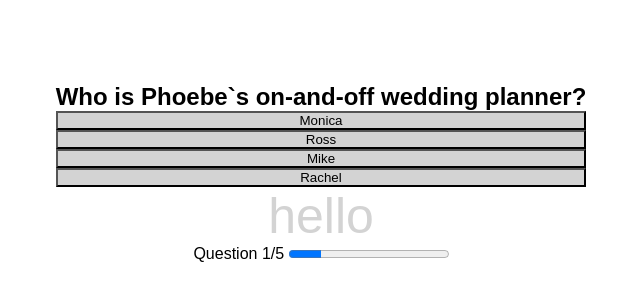
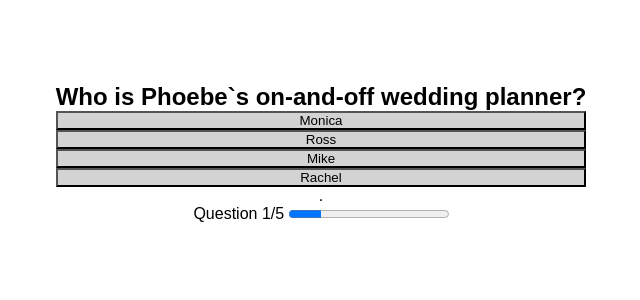
Before and after one commit to Technigo/project-redux-quiz-old, a React (Create React App) app: page /question in a window 1280 px wide. Shown: the part 96-396 px from the top of the page, without its empty margins (319-959 px from the left). Built offline with nearby package versions, Linux system fonts and the light colour scheme.

Commit message:
highlight correct button

```diff
--- a/src/Globalstyles.js
+++ b/src/Globalstyles.js
@@ -29,23 +29,16 @@ export const QuestionWrapper = styled.div`
     flex-direction: column;
     padding: 5%;
 
-    #optionBtn {
-        color: black;
-        background-color: lightgray;
-
-    &:focus {
+    button:focus {
         background-color: darkgrey;
     }
+
+    .correctBtn {
+    background-color: lightgrey;
     }
 
-    #correct {
-        color: lightgrey;
-        font-size: 50px;
-    }
-
-    #wrong {
-        color: lightgrey;
-        font-size: 50px;
+    .wrongBtn {
+    background-color: lightgrey;
     }
 
 `
--- a/src/components/CurrentQuestion.js
+++ b/src/components/CurrentQuestion.js
@@ -9,7 +9,6 @@ import { Summary } from 'components/Summary'
 import { Progressbar } from './ProgressBar'
 
 export const CurrentQuestion = () => {
-  /* const [correct, setCorrect] = useState(false) */
   const dispatch = useDispatch();
   const question = useSelector((store) => store.quiz.questions[store.quiz.currentQuestionIndex])
   const quizState = useSelector((store) => store.quiz.quizOver);
@@ -22,11 +21,9 @@ export const CurrentQuestion = () => {
   const onAnswerSubmit = (questionId, answerIndex) => {
     dispatch(quiz.actions.submitAnswer({ questionId, answerIndex }));
     if (question.correctAnswerIndex === answerIndex) {
-      // setCorrect(true)
       dispatch(quiz.actions.displayCorrectOrWrong({ questionId, answerIndex }))
       setTimeout(() => dispatch(quiz.actions.goToNextQuestion()), 800);
     } else {
-      // setCorrect(false)
       dispatch(quiz.actions.displayCorrectOrWrong({ questionId, answerIndex }))
       setTimeout(() => dispatch(quiz.actions.goToNextQuestion()), 800);
     }
@@ -39,21 +36,24 @@ export const CurrentQuestion = () => {
           <h1>{question.questionText}</h1>
           {question.options.map((option, index) => {
             return (
-              <button id="optionBtn" key={option} type="button" onClick={() => onAnswerSubmit(question.id, index)}>{option}</button>
+              <button
+                className={index === question.correctAnswerIndex ? 'correctBtn' : 'wrongBtn'}
+                key={option}
+                type="button"
+                onClick={() => onAnswerSubmit(question.id, index)}>
+                {option}
+              </button>
             )
           })}
-
-          {/* correctState && (<span id="correct">&#9745;</span>)}
-          {!correctState && (<span id="correct">&#9746;</span>) */}
 
           {(() => {
             switch (correctState) {
               case true:
-                return <span id="correct">&#9745;</span>
+                return <span id="correctSymbol">&#9745;</span>
               case false:
-                return <span id="wrong">&#9746;</span>
+                return <span id="wrongSymbol">&#9746;</span>
               default:
-                return <span id="wrong">hello</span>
+                return <span id="noSymbol">.</span>
             }
           })()}
 
--- a/src/reducers/quiz.js
+++ b/src/reducers/quiz.js
@@ -1,5 +1,6 @@
 /* eslint-disable linebreak-style */
 /* eslint-disable max-len */
+/* eslint no-plusplus: ["error", { "allowForLoopAfterthoughts": true }] */
 import { createSlice } from '@reduxjs/toolkit'
 
 // Change these to your own questions!
@@ -55,11 +56,7 @@ export const quiz = createSlice({
       if (question.options[answerIndex] === undefined) {
         throw new Error(`You passed answerIndex ${answerIndex}, but it is not in the possible answers array!`)
       }
-      // if (question.correctAnswerIndex === answerIndex) {
-      //   store.correctAnswer = true
-      // } else if (!question.correctAnswerIndex === answerIndex) {
-      //   store.correctAnswer = false
-      // }
+
       store.answers.push({
         questionId,
         answerIndex,
@@ -86,20 +83,27 @@ export const quiz = createSlice({
     },
 
     /**
-     * Use this action to show if correct or not.
+     * Use this action to show if correct or not and display which button is actually correct.
      *
-     * This action does not require a payload.
      */
     displayCorrectOrWrong: (store, action) => {
       const { questionId, answerIndex } = action.payload
       const question = store.questions.find((q) => q.id === questionId)
 
+      const changeBgColor = () => {
+        const buttons = document.getElementsByClassName('correctBtn')
+        const color = 'green'
+        for (let i = 0; i < buttons.length; i++) {
+          buttons[i].style.background = color;
+        }
+      };
+
       if (question.correctAnswerIndex === answerIndex) {
         store.correctAnswer = true
-        // document.getElementById('correct').style.display = 'block'
+        changeBgColor()
       } else {
         store.correctAnswer = false
-        // document.getElementById('wrong').style.display = 'block'
+        changeBgColor()
       }
     },
 
```
